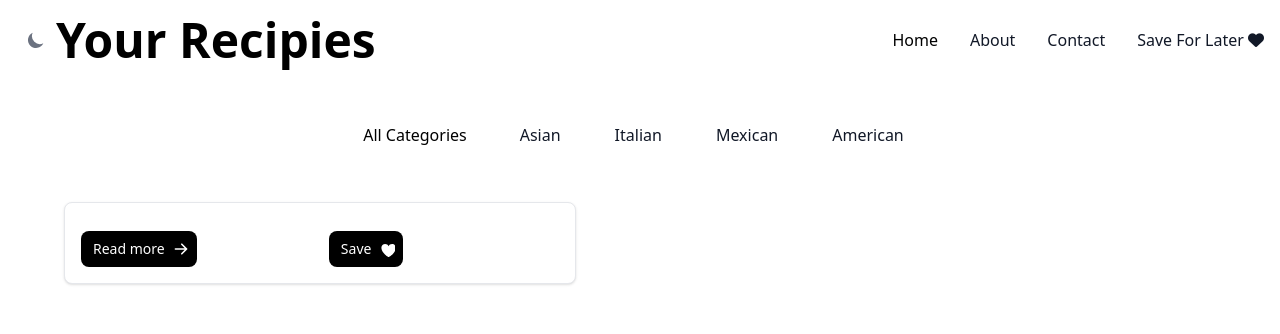
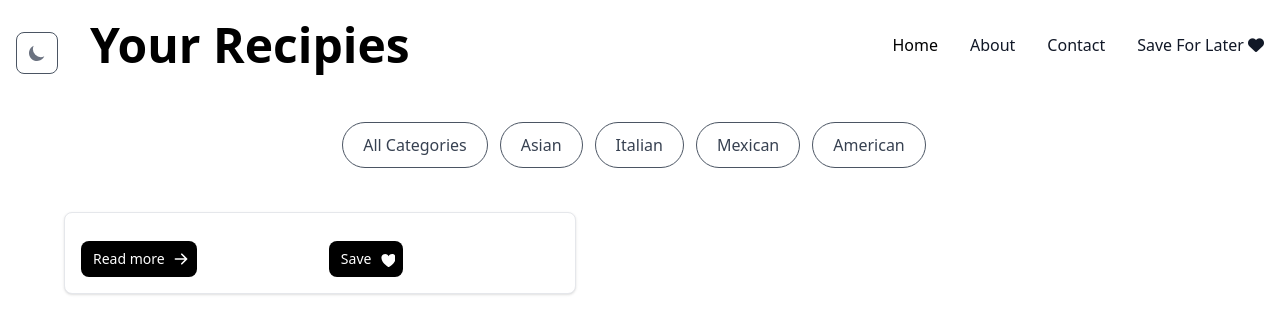
Before and after one commit to RyanSKang/Project-1, a plain HTML site: page Assets/Additional HTML/ResultsPage.html in a window 1280 px wide. Drawn offline with nearby package versions, Linux system fonts and the light colour scheme; no server answers.

Commit message:
save for later formatting and dark switch

```diff
--- a/Assets/Additional HTML/ResultsPage.html
+++ b/Assets/Additional HTML/ResultsPage.html
@@ -1,5 +1,6 @@
 <!DOCTYPE html>
 <html lang="en">
+
 <head>
   <meta charset="UTF-8" />
   <meta http-equiv="X-UA-Compatible" content="IE=edge" />
@@ -8,52 +9,38 @@
   <link rel="preconnect" href="https://fonts.gstatic.com" crossorigin />
   <link
     href="https://fonts.googleapis.com/css2?family=Nunito&family=Oleo+Script&family=Poppins:wght@900&family=Work+Sans&display=swap"
-      rel="stylesheet"/>
-    <link
-      href="https://cdnjs.cloudflare.com/ajax/libs/flowbite/1.6.4/flowbite.min.css"
-      rel="stylesheet"/>
+    rel="stylesheet" />
+  <link href="https://cdnjs.cloudflare.com/ajax/libs/flowbite/1.6.4/flowbite.min.css" rel="stylesheet" />
   <script src="https://cdn.tailwindcss.com"></script>
-    <script src="https://kit.fontawesome.com/7afcb2e192.js"
-      crossorigin="anonymous"></script>
+  <script src="https://kit.fontawesome.com/7afcb2e192.js" crossorigin="anonymous"></script>
   <!-- Link tailwind CSS to HTML -->
-    <link
-      href="https://unpkg.com/tailwindcss@^1.0/dist/tailwind.min.css"
-      rel="stylesheet"/>
+  <link href="https://unpkg.com/tailwindcss@^1.0/dist/tailwind.min.css" rel="stylesheet" />
   <title>Results Page</title>
 </head>
 
 <body class="bg-white dark:bg-gray-900">
   <!-- Nav bar in body containing title, home, about, contact, save for later, and dark theme toggle -->
   <nav class="bg-white border-gray-200 dark:bg-gray-900">
-      <div
-        class="max-w-screen-xl flex flex-wrap items-center justify-between mx-auto p-4">
+    <div class="max-w-screen-xl flex flex-wrap items-center justify-between mx-auto p-4">
       <div class="flex items-center">
+
         <!--Dark theme toggle button-->
-          <button id="theme-toggle"
-            type="button"
-            class="text-gray-500 dark:text-gray-400 hover:bg-gray-100 dark:hover:bg-gray-700 focus:outline-none focus:ring-4 focus:ring-gray-200 dark:focus:ring-gray-700 rounded-lg p-2.5">
-            <svg id="theme-toggle-dark-icon"
-              class="hidden w-5 h-5"
-              fill="currentColor"
-              viewBox="0 0 20 20"
+        <button id="theme-toggle" type="button"
+          class="border border-gray-600 bg-white mr-8 mt-4 text-gray-500 dark:text-gray-400 hover:bg-gray-100 dark:hover:bg-gray-700 focus:outline-none focus:ring-4 focus:ring-gray-200 dark:focus:ring-gray-700 rounded-lg p-2.5">
+          <svg id="theme-toggle-dark-icon" class="hidden w-5 h-5" fill="currentColor" viewBox="0 0 20 20"
             xmlns="http://www.w3.org/2000/svg">
-              <path d="M17.293 13.293A8 8 0 016.707 2.707a8.001 8.001 0 1010.586 10.586z"
-              ></path>
+            <path d="M17.293 13.293A8 8 0 016.707 2.707a8.001 8.001 0 1010.586 10.586z"></path>
           </svg>
-            <svg id="theme-toggle-light-icon"
-              class="hidden w-5 h-5"
-              fill="currentColor"
-              viewBox="0 0 20 20"
+          <svg id="theme-toggle-light-icon" class="hidden w-5 h-5" fill="currentColor" viewBox="0 0 20 20"
             xmlns="http://www.w3.org/2000/svg">
-              <path d="M10 2a1 1 0 011 1v1a1 1 0 11-2 0V3a1 1 0 011-1zm4 8a4 4 0 11-8 0 4 4 0 018 0zm-.464 4.95l.707.707a1 1 0 001.414-1.414l-.707-.707a1 1 0 00-1.414 1.414zm2.12-10.607a1 1 0 010 1.414l-.706.707a1 1 0 11-1.414-1.414l.707-.707a1 1 0 011.414 0zM17 11a1 1 0 100-2h-1a1 1 0 100 2h1zm-7 4a1 1 0 011 1v1a1 1 0 11-2 0v-1a1 1 0 011-1zM5.05 6.464A1 1 0 106.465 5.05l-.708-.707a1 1 0 00-1.414 1.414l.707.707zm1.414 8.486l-.707.707a1 1 0 01-1.414-1.414l.707-.707a1 1 0 011.414 1.414zM4 11a1 1 0 100-2H3a1 1 0 000 2h1z"
-                fill-rule="evenodd"
-                clip-rule="evenodd"></path>
+            <path
+              d="M10 2a1 1 0 011 1v1a1 1 0 11-2 0V3a1 1 0 011-1zm4 8a4 4 0 11-8 0 4 4 0 018 0zm-.464 4.95l.707.707a1 1 0 001.414-1.414l-.707-.707a1 1 0 00-1.414 1.414zm2.12-10.607a1 1 0 010 1.414l-.706.707a1 1 0 11-1.414-1.414l.707-.707a1 1 0 011.414 0zM17 11a1 1 0 100-2h-1a1 1 0 100 2h1zm-7 4a1 1 0 011 1v1a1 1 0 11-2 0v-1a1 1 0 011-1zM5.05 6.464A1 1 0 106.465 5.05l-.708-.707a1 1 0 00-1.414 1.414l.707.707zm1.414 8.486l-.707.707a1 1 0 01-1.414-1.414l.707-.707a1 1 0 011.414 1.414zM4 11a1 1 0 100-2H3a1 1 0 000 2h1z"
+              fill-rule="evenodd" clip-rule="evenodd"></path>
           </svg>
         </button>
 
         <!--Your recipes title in the nav bar-->
-          <span class="self-center text-5xl font-semibold whitespace-nowrap dark:text-white"
-            >Your Recipies</span>
+        <span class="self-center text-5xl font-semibold whitespace-nowrap dark:text-white">Your Recipies</span>
       </div>
 
       <!--Nav bar section for home, about, contact, and save for later-->
@@ -61,27 +48,22 @@
         <ul
           class="font-medium flex flex-col p-4 md:p-0 mt-4 border border-gray-100 rounded-lg bg-gray-50 md:flex-row md:space-x-8 md:mt-0 md:border-0 md:bg-white dark:bg-gray-800 md:dark:bg-gray-900 dark:border-gray-700">
           <li>
-              <a
-                href="#"
+            <a href="#"
               class="block py-2 pl-3 pr-4 text-white bg-yellow-700 rounded md:bg-transparent md:text-black md:p-0 dark:text-white md:dark:text-white homeBtn"
-                aria-current="page"
-                >Home</a>
+              aria-current="page">Home</a>
           </li>
           <li>
             <a href="#"
-                class="block py-2 pl-3 pr-4 text-gray-900 rounded hover:bg-gray-100 md:hover:bg-transparent md:border-0 md:hover:text-black md:p-0 dark:text-white md:dark:hover:text-white dark:hover:bg-gray-700 dark:hover:text-white md:dark:hover:bg-transparent aboutBtn"
-                >About</a>
-            </li>
-            <li>
-              <a
-                href="#"
-                class="block py-2 pl-3 pr-4 text-gray-900 rounded hover:bg-gray-100 md:hover:bg-transparent md:border-0 md:hover:text-black md:p-0 dark:text-white md:dark:hover:text-white dark:hover:bg-gray-700 dark:hover:text-white md:dark:hover:bg-transparent contactBtn"
-                >Contact</a>
+              class="block py-2 pl-3 pr-4 text-gray-900 rounded hover:bg-gray-100 md:hover:bg-transparent md:border-0 md:hover:text-black md:p-0 dark:text-white md:dark:hover:text-white dark:hover:bg-gray-700 dark:hover:text-white md:dark:hover:bg-transparent aboutBtn">About</a>
           </li>
           <li>
             <a href="#"
-                class="block py-2 pl-3 pr-4 text-gray-900 rounded hover:bg-gray-100 md:hover:bg-transparent md:border-0 md:hover:text-black md:p-0 dark:text-white md:dark:hover:text-white dark:hover:bg-gray-700 dark:hover:text-white md:dark:hover:bg-transparent saveLaterResults"
-                >Save For Later <i class="fa-solid fa-heart"></i></a>
+              class="block py-2 pl-3 pr-4 text-gray-900 rounded hover:bg-gray-100 md:hover:bg-transparent md:border-0 md:hover:text-black md:p-0 dark:text-white md:dark:hover:text-white dark:hover:bg-gray-700 dark:hover:text-white md:dark:hover:bg-transparent contactBtn">Contact</a>
+          </li>
+          <li>
+            <a href="#"
+              class="block py-2 pl-3 pr-4 text-gray-900 rounded hover:bg-gray-100 md:hover:bg-transparent md:border-0 md:hover:text-black md:p-0 dark:text-white md:dark:hover:text-white dark:hover:bg-gray-700 dark:hover:text-white md:dark:hover:bg-transparent saveLaterResults">Save
+              For Later <i class="fa-solid fa-heart"></i></a>
           </li>
         </ul>
       </div>
@@ -91,40 +73,31 @@
   <!--Filter Tags-->
   <!--Connect links with api or in another way-->
   <div class="flex items-center justify-center py-4 md:py-8 flex-wrap">
-      <button
-        type="button"
-        class="text-black hover:text-white bg-white hover:bg-gray-700 focus:ring-4 focus:outline-none focus:ring-blue-300 rounded-full text-base font-medium px-5 py-2.5 text-center mr-3 mb-3 dark:border-white dark:text-white dark:hover:text-white dark:hover:bg-white dark:bg-gray-900"
-      >
+    <button type="button"
+      class="text-gray-700 hover:text-white border border-gray-600 bg-white hover:bg-gray-700 focus:ring-4 focus:outline-none focus:ring-gray-300 rounded-full text-base font-medium px-5 py-2.5 text-center mr-3 mb-3 dark:border-gray-500 dark:text-gray-500 dark:hover:text-white dark:hover:bg-gray-500 dark:bg-gray-900 dark:focus:ring-gray-800">
       All Categories
     </button>
-      <button
-        type="button"
-        class="text-gray-900 border border-white hover:border-gray-200 dark:border-gray-900 dark:bg-gray-900 dark:hover:border-gray-700 bg-white focus:ring-4 focus:outline-none focus:ring-gray-300 rounded-full text-base font-medium px-5 py-2.5 text-center mr-3 mb-3 dark:text-white dark:focus:ring-gray-800"
-      >
+    <button type="button"
+      class="text-gray-700 hover:text-white border border-gray-600 bg-white hover:bg-gray-700 focus:ring-4 focus:outline-none focus:ring-gray-300 rounded-full text-base font-medium px-5 py-2.5 text-center mr-3 mb-3 dark:border-gray-500 dark:text-gray-500 dark:hover:text-white dark:hover:bg-gray-500 dark:bg-gray-900 dark:focus:ring-gray-800">
       Asian
     </button>
-      <button
-        type="button"
-        class="text-gray-900 border border-white hover:border-gray-200 dark:border-gray-900 dark:bg-gray-900 dark:hover:border-gray-700 bg-white focus:ring-4 focus:outline-none focus:ring-gray-300 rounded-full text-base font-medium px-5 py-2.5 text-center mr-3 mb-3 dark:text-white dark:focus:ring-gray-800"
-      >
+    <button type="button"
+      class="text-gray-700 hover:text-white border border-gray-600 bg-white hover:bg-gray-700 focus:ring-4 focus:outline-none focus:ring-gray-300 rounded-full text-base font-medium px-5 py-2.5 text-center mr-3 mb-3 dark:border-gray-500 dark:text-gray-500 dark:hover:text-white dark:hover:bg-gray-500 dark:bg-gray-900 dark:focus:ring-gray-800">
       Italian
     </button>
-      <button
-        type="button"
-        class="text-gray-900 border border-white hover:border-gray-200 dark:border-gray-900 dark:bg-gray-900 dark:hover:border-gray-700 bg-white focus:ring-4 focus:outline-none focus:ring-gray-300 rounded-full text-base font-medium px-5 py-2.5 text-center mr-3 mb-3 dark:text-white dark:focus:ring-gray-800"
-      >
+    <button type="button"
+      class="text-gray-700 hover:text-white border border-gray-600 bg-white hover:bg-gray-700 focus:ring-4 focus:outline-none focus:ring-gray-300 rounded-full text-base font-medium px-5 py-2.5 text-center mr-3 mb-3 dark:border-gray-500 dark:text-gray-500 dark:hover:text-white dark:hover:bg-gray-500 dark:bg-gray-900 dark:focus:ring-gray-800">
       Mexican
     </button>
-      <button
-        type="button"
-        class="text-gray-900 border border-white hover:border-gray-200 dark:border-gray-900 dark:bg-gray-900 dark:hover:border-gray-700 bg-white focus:ring-4 focus:outline-none focus:ring-gray-300 rounded-full text-base font-medium px-5 py-2.5 text-center mr-3 mb-3 dark:text-white dark:focus:ring-gray-800"
-      >
+    <button type="button"
+      class="text-gray-700 hover:text-white border border-gray-600 bg-white hover:bg-gray-700 focus:ring-4 focus:outline-none focus:ring-gray-300 rounded-full text-base font-medium px-5 py-2.5 text-center mr-3 mb-3 dark:border-gray-500 dark:text-gray-500 dark:hover:text-white dark:hover:bg-gray-500 dark:bg-gray-900 dark:focus:ring-gray-800">
       American
     </button>
   </div>
 
   <!-- Display Image Card Results -->
-    <main class="ml-16 max-w-lg bg-white border border-gray-200 rounded-lg shadow dark:bg-gray-800 dark:border-gray-700 block card">
+  <main
+    class="ml-16 max-w-lg bg-white border border-gray-200 rounded-lg shadow dark:bg-gray-800 dark:border-gray-700 block card">
     <div class="resultsImg"></div>
     <section class="p-4 hero">
       <div class="mb-2 text-lg font-bold tracking-tight text-gray-900 dark:text-white resultsTitle"></div>
@@ -134,30 +107,22 @@
         <button type="button"
           class="inline-flex items-center px-3 py-2 text-sm font-medium text-center text-white bg-black rounded-lg hover:bg-gray-800 focus:ring-4 focus:outline-none focus:ring-blue-300 dark:bg-black dark:hover:bg-gray-700 dark:text-white seeMoreBtn">
           Read more
-            <svg aria-hidden="true"
-              class="w-4 h-4 ml-2 -mr-1"
-              fill="currentColor"
-              viewBox="0 0 20 20"
+          <svg aria-hidden="true" class="w-4 h-4 ml-2 -mr-1" fill="currentColor" viewBox="0 0 20 20"
             xmlns="http://www.w3.org/2000/svg">
             <path fill-rule="evenodd"
               d="M10.293 3.293a1 1 0 011.414 0l6 6a1 1 0 010 1.414l-6 6a1 1 0 01-1.414-1.414L14.586 11H3a1 1 0 110-2h11.586l-4.293-4.293a1 1 0 010-1.414z"
-                clip-rule="evenodd"
-              ></path>
+              clip-rule="evenodd"></path>
           </svg>
         </button>
         <!--Save button-->
         <button type="button"
-            class="ml-32 inline-flex items-center px-3 py-2 text-sm font-medium text-center text-white bg-black rounded-lg hover:bg-gray-800 focus:ring-4 focus:outline-none focus:ring-blue-300 dark:bg-black dark:hover:bg-black-700 dark:text-white  saveLater" >
+          class="ml-32 inline-flex items-center px-3 py-2 text-sm font-medium text-center text-white bg-black rounded-lg hover:bg-gray-800 focus:ring-4 focus:outline-none focus:ring-blue-300 dark:bg-black dark:hover:bg-black-700 dark:text-white  saveLater">
           Save
-            <svg aria-hidden="true"
-              class="w-4 h-4 ml-2 -mr-1"
-              fill="currentColor"
-              viewBox="0 0 20 20"
+          <svg aria-hidden="true" class="w-4 h-4 ml-2 -mr-1" fill="currentColor" viewBox="0 0 20 20"
             xmlns="http://www.w3.org/2000/svg">
-              <path
-                fill-rule="evenodd"
-                d="M21 8.25c0-2.485-2.099-4.5-4.688-4.5-1.935 0-3.597 1.126-4.312 2.733-.715-1.607-2.377-2.733-4.313-2.733C5.1 3.75 3 5.765 3 8.25c0 7.22 9 12 9 12s9-4.78 9-12z"
-              ></path>
+            <path fill-rule="evenodd"
+              d="M21 8.25c0-2.485-2.099-4.5-4.688-4.5-1.935 0-3.597 1.126-4.312 2.733-.715-1.607-2.377-2.733-4.313-2.733C5.1 3.75 3 5.765 3 8.25c0 7.22 9 12 9 12s9-4.78 9-12z">
+            </path>
           </svg>
         </button>
       </div>
@@ -169,4 +134,5 @@
   <!-- Link local javascript: resultspage.js -->
   <script src="../Js/Resultspage.js"></script>
 </body>
+
 </html>
```
Also changed, not shown: Assets/Additional HTML/SaveForLater.html (+65 -25 lines), index.html (+1 -1 lines). Lines whose indentation alone changed are shown as unchanged.
